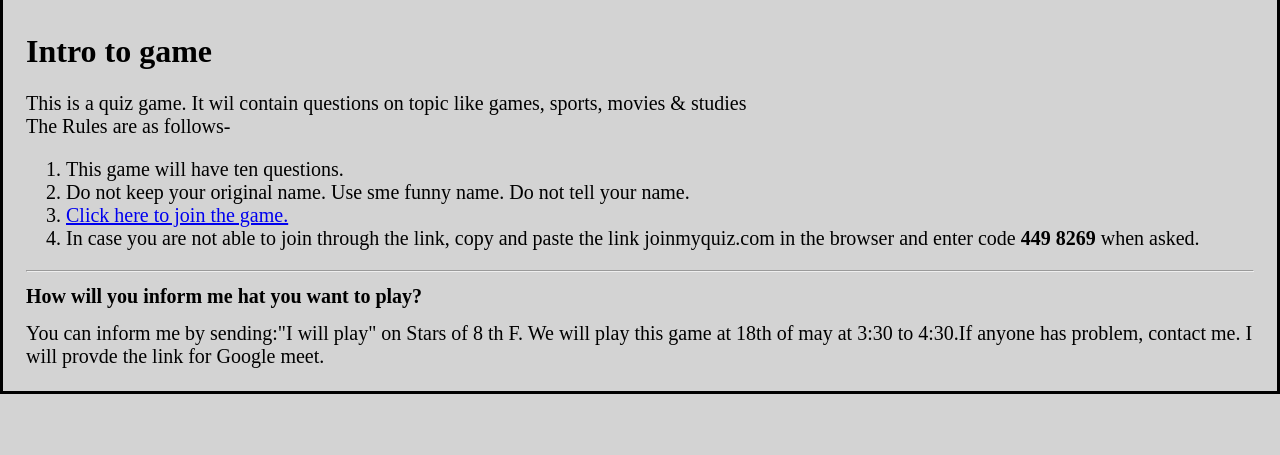
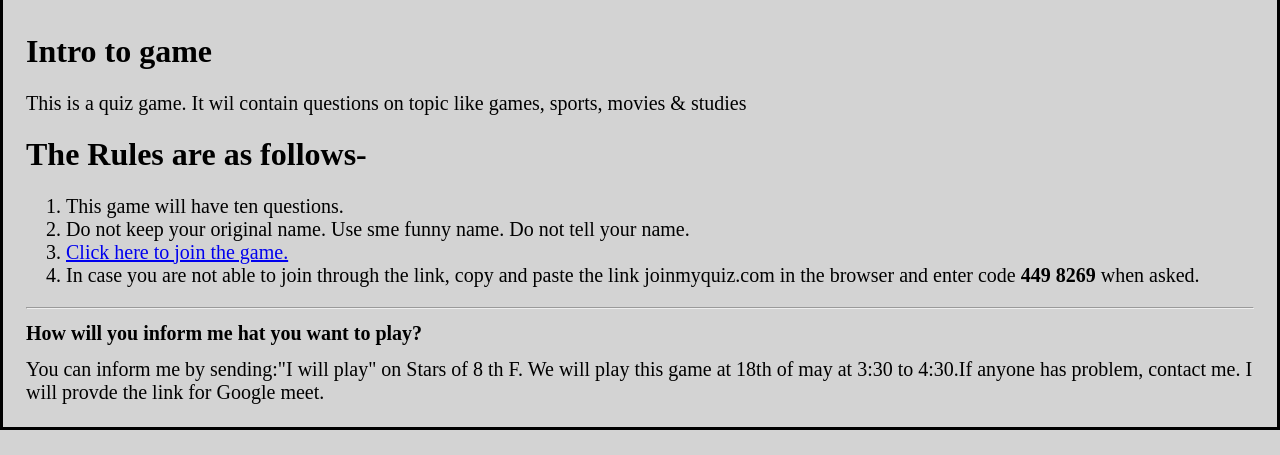
Before and after one commit to Aaryan-coder7/summer-vacation, a plain HTML site: page index.html in a window 1280 px wide. Shown: the part 345-800 px from the top of the page. Drawn offline with Linux system fonts and the light colour scheme.

Commit message:
changed h1

```diff
--- a/index.html
+++ b/index.html
@@ -76,7 +76,9 @@ img.responsive { height: auto; }
         <div style=font-size:20px>This is a quiz game. It wil contain questions on topic
             like games, sports, movies & studies
         </div>
-        <div style=font-size:20px>The Rules are as follows-</div>
+        <div>
+          <h1>The Rules are as follows-</h1>
+        </div>
         <ol style=font-size:20px>
             <li>This game will have ten questions. </li>
             <li>Do not keep your original name. Use sme funny name. Do not tell your name.</li>
```
